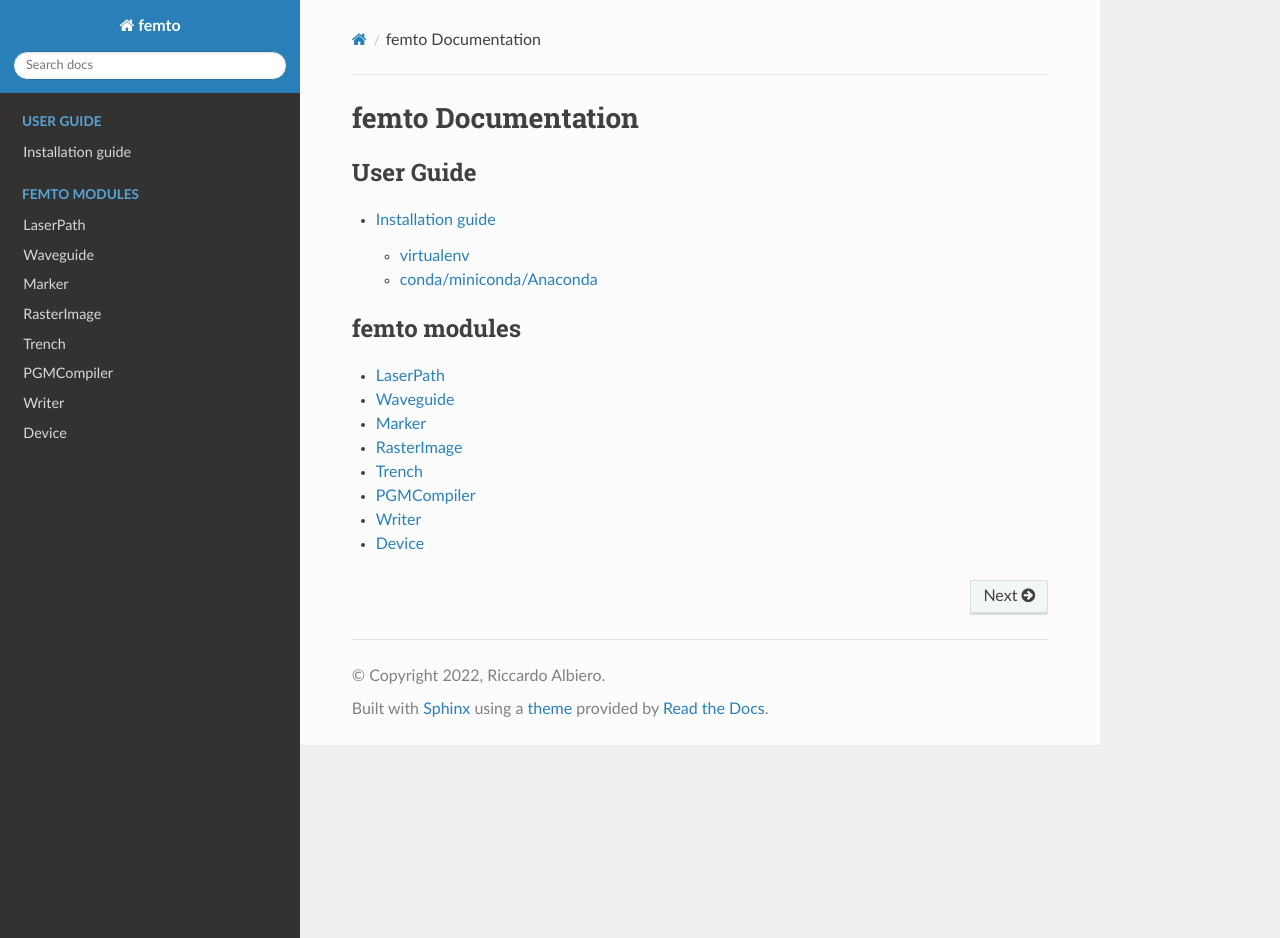
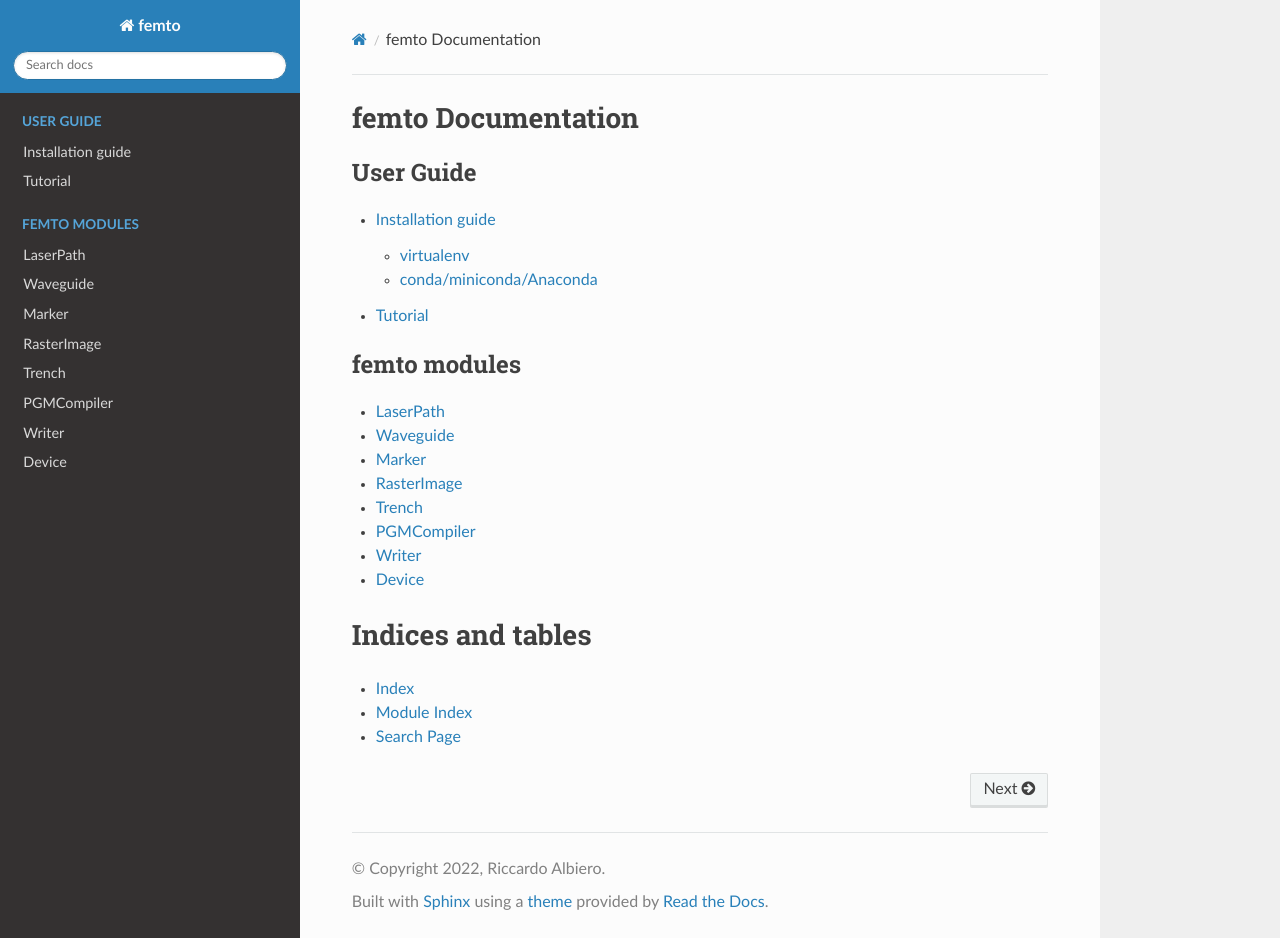
Before and after one commit to ricalbr/femto2, a Sphinx documentation site: the page built from docs/index.rst, in a window 1280 px wide and 938 px high. Built offline with Sphinx 7.4.7 and the Read the Docs theme 2.0.0, drawn with Linux system fonts in a browser that asks for light colours; formulas are drawn with MathJax 3.

Commit message:
Organize docs folder

```diff
--- /dev/null
+++ b/docs/guide/tutorial.rst
@@ -0,0 +1,2 @@
+Tutorial
+========
--- a/docs/index.rst
+++ b/docs/index.rst
@@ -4,7 +4,8 @@ femto Documentation
 .. toctree::
    :caption: User Guide
 
-   install
+   guide/install
+   guide/tutorial
 
 .. toctree::
    :caption: femto modules
@@ -17,3 +18,13 @@ femto Documentation
    modules/pgmcompiler
    modules/writer
    modules/device
+
+
+.. only:: html
+
+   Indices and tables
+   ==================
+
+   * :ref:`genindex`
+   * :ref:`modindex`
+   * :ref:`search`
```
Also changed, not shown: docs/guide/install.rst (renamed from docs/install.rst).
